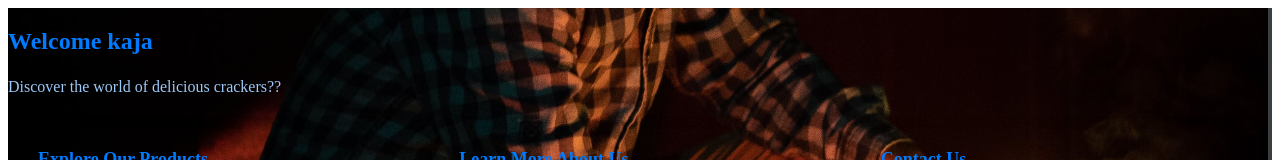
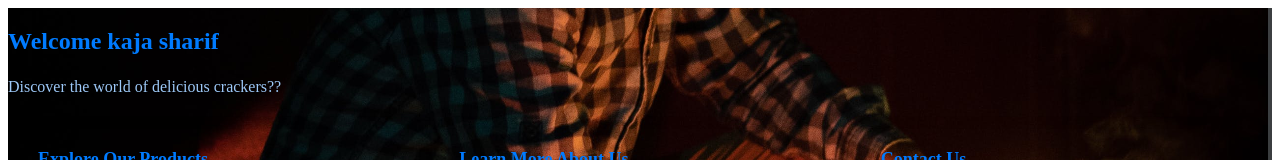
Before and after one commit to kajamal/crackerfrontend, a React (Create React App) app: page / in a window 1280 px wide. Shown: the top 160 px of the page. Built offline with nearby package versions, Linux system fonts and the light colour scheme.

Commit message:
Update Home.js

```diff
--- a/src/components/Home.js
+++ b/src/components/Home.js
@@ -5,7 +5,7 @@ function Home() {
 
   return (
        <div className="container">
-         <h2>Welcome kaja</h2>
+         <h2>Welcome kaja sharif</h2>
          <p>
            Discover the world of delicious crackers??
          </p>
```
